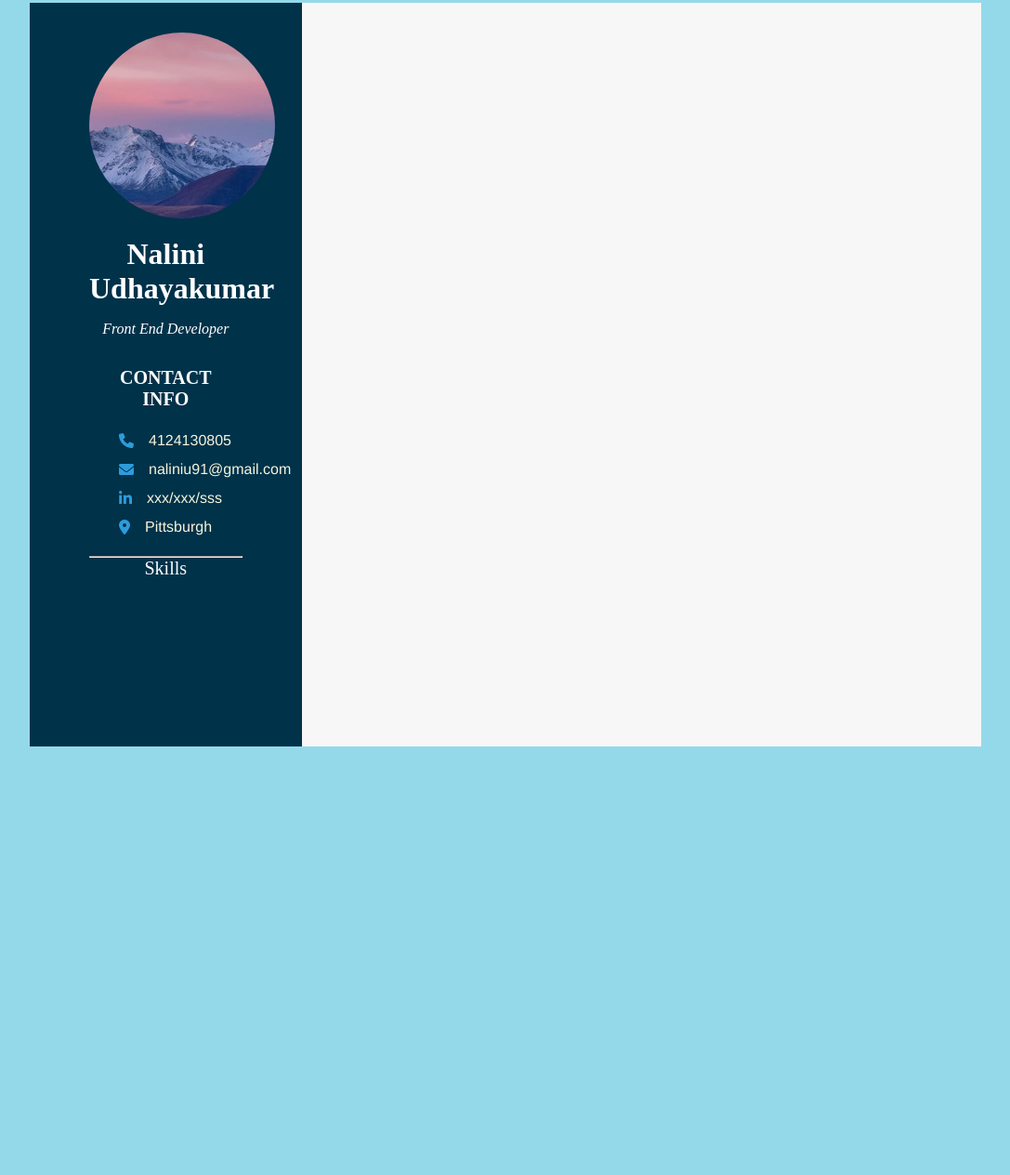
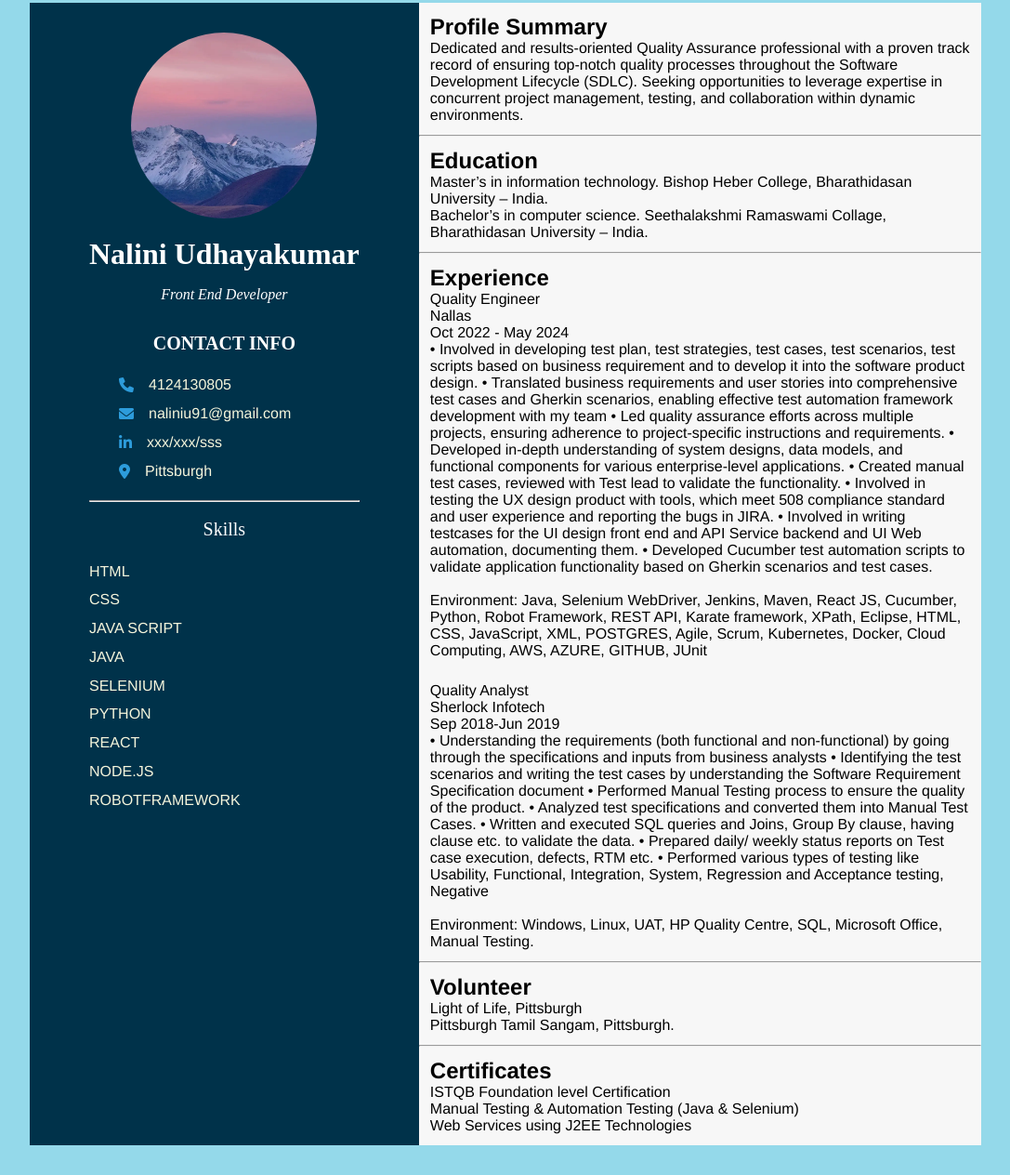
Before and after one commit to nalwebdevelopement/My-Resume, a plain HTML site: page Resume_1/index.html in a window 1280 px wide. Shown: the part 29-1293 px from the top of the page at 93% size, without its empty margins (96-1183 px from the left). Before the commit the page ends 864 px from the top, so only its background shows below. Drawn offline with Linux system fonts and the light colour scheme.

Commit message:
Completed Resume_1

```diff
--- a/Resume_1/index.html
+++ b/Resume_1/index.html
@@ -39,17 +39,108 @@
                     </div>
                     <hr>
                     <div class="skills-main">
+                        <br>
                         <p class="heading-text"> Skills</p>
+                        <br>
+                        <ul>
+                            <li>HTML</li>
+                            <li>CSS</li>
+                            <li>JAVA SCRIPT</li>
+                            <li>JAVA</li>
+                            <li>SELENIUM</li>
+                            <li>PYTHON</li>
+                            <li>REACT</li>
+                            <li>NODE.JS</li>
+                            <li>ROBOTFRAMEWORK</li>
+                            </ul>
+
 
                     </div>
 
                 </div>
                 </section>
                 <section class="right-section">
+<div class="container">
+<h2 > Profile Summary</h2>
+<p> Dedicated and results-oriented Quality Assurance professional with a proven track record
+    of ensuring top-notch quality processes throughout the Software Development Lifecycle (SDLC).
+     Seeking opportunities to leverage expertise in concurrent project management, testing, and collaboration within dynamic environments.
+</div>
+<hr>
+<div class="container">
+<h2> Education</h2>
+<ul>
+    <li> Master’s in information technology. Bishop Heber College, Bharathidasan University – India.
+    </li>
+    <li>Bachelor’s in computer science. Seethalakshmi Ramaswami Collage, Bharathidasan University –
+        India.</li>
+</ul>
+</div>
+<hr>
+<div class="container">
+<h2> Experience</h2>
+<ul>
+    <li> Quality Engineer    </li>
+    <li> Nallas    </li>
+    <li> Oct 2022 - May 2024    </li>
+    <li>•	Involved in developing test plan, test strategies, test cases, test scenarios, test scripts based on business requirement and to develop it into the software product design.
+        •	Translated business requirements and user stories  into comprehensive test cases and Gherkin scenarios, enabling effective test automation framework development with my team
+        •	Led quality assurance efforts across multiple projects, ensuring adherence to project-specific instructions and requirements.
+        •	Developed in-depth understanding of system designs, data models, and functional components for various enterprise-level applications.
+        •	Created manual test cases, reviewed with Test lead to validate the functionality.
+        •	Involved in testing the UX design product with tools, which meet 508 compliance standard and user experience and reporting the bugs in JIRA.
+        •	Involved in writing testcases for the UI design front end and API Service backend and UI Web automation, documenting them.
+        •	Developed Cucumber test automation scripts to validate application functionality based on Gherkin scenarios and test cases.
+        </li>
+        <br>
+    <li>Environment: Java, Selenium WebDriver, Jenkins, Maven, React JS, Cucumber, Python, Robot Framework, REST API, Karate framework, XPath, Eclipse, HTML, CSS, JavaScript, XML, POSTGRES, Agile, Scrum, Kubernetes, Docker, Cloud Computing, AWS, AZURE, GITHUB, JUnit
 
-                </section>
+    </li>
+</ul>
+</div>
 
-        </main>
+<div class="container">
+<ul>
+    <li>Quality Analyst   </li>
+    <li> Sherlock Infotech    </li>
+    <li> Sep 2018-Jun 2019    </li>
+    <li>•	Understanding the requirements (both functional and non-functional) by going through the specifications and inputs from business analysts
+        •	Identifying the test scenarios and writing the test cases by understanding the Software Requirement Specification document
+        •	Performed Manual Testing process to ensure the quality of the product.
+        •	Analyzed test specifications and converted them into Manual Test Cases.
+        •	Written and executed SQL queries and Joins, Group By clause, having clause etc. to validate the data.
+        •	Prepared daily/ weekly status reports on Test case execution, defects, RTM etc.
+        •	Performed various types of testing like Usability, Functional, Integration, System, Regression and Acceptance testing, Negative
+        </li>
+    <br>
+    <li>Environment: Windows, Linux, UAT, HP Quality Centre, SQL, Microsoft Office, Manual Testing.</li>
+</ul>
+
+</div>
+<hr>
+<div class="container">
+<h2> Volunteer   </h2>
+<ul>
+
+    <li>Light of Life, Pittsburgh   </li>
+
+    <li>Pittsburgh Tamil Sangam, Pittsburgh.   </li>
+</ul></div>
+    <hr>
+    <div class="container">
+    <h2> Certificates   </h2>
+    <ul>
+
+      <li>	ISTQB Foundation level Certification     </li>
+      <li>Manual Testing & Automation Testing (Java & Selenium)</li>
+      <li>Web Services using J2EE Technologies</li>
+      <li></li>
+      <li></li>
+
+
+</section>
+
+</main>
 
 
         <!--
--- a/Resume_1/style.css
+++ b/Resume_1/style.css
@@ -17,7 +17,8 @@ body{
     width:80%;
     margin: 2rem auto;
    display:grid;
-   grid-template-columns: repeat(7,1fr);
+   /*grid-template-columns: repeat(7,1fr);*/
+   grid-template-columns: auto auto auto auto auto auto auto;
 
 }
 .left-section
@@ -99,6 +100,24 @@ text-align: center;
     color: #2d9cdb;
     font-size:1.5;
 }
+.container
+{
+    padding: 2%;
+}
+.skills-main ul
+{
+    align-content:center;
+    padding:2rem,0;
+    list-style:circle
+}
+
+.skills-main ul li{
+    padding: .4rem 0;
+    display:flex;
+    align-items: center;
+    color:beige;
+}
+
 
 
 /*
```
